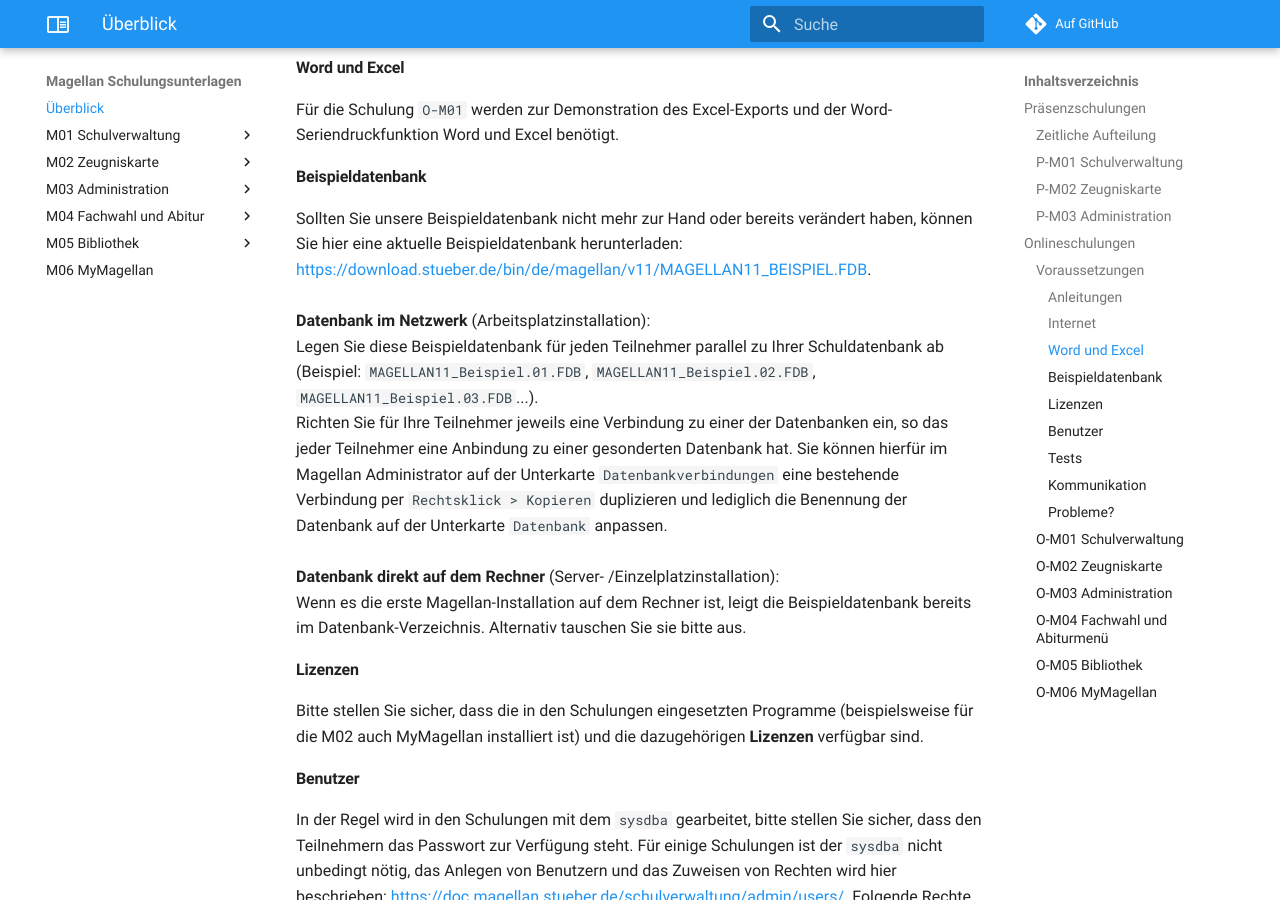
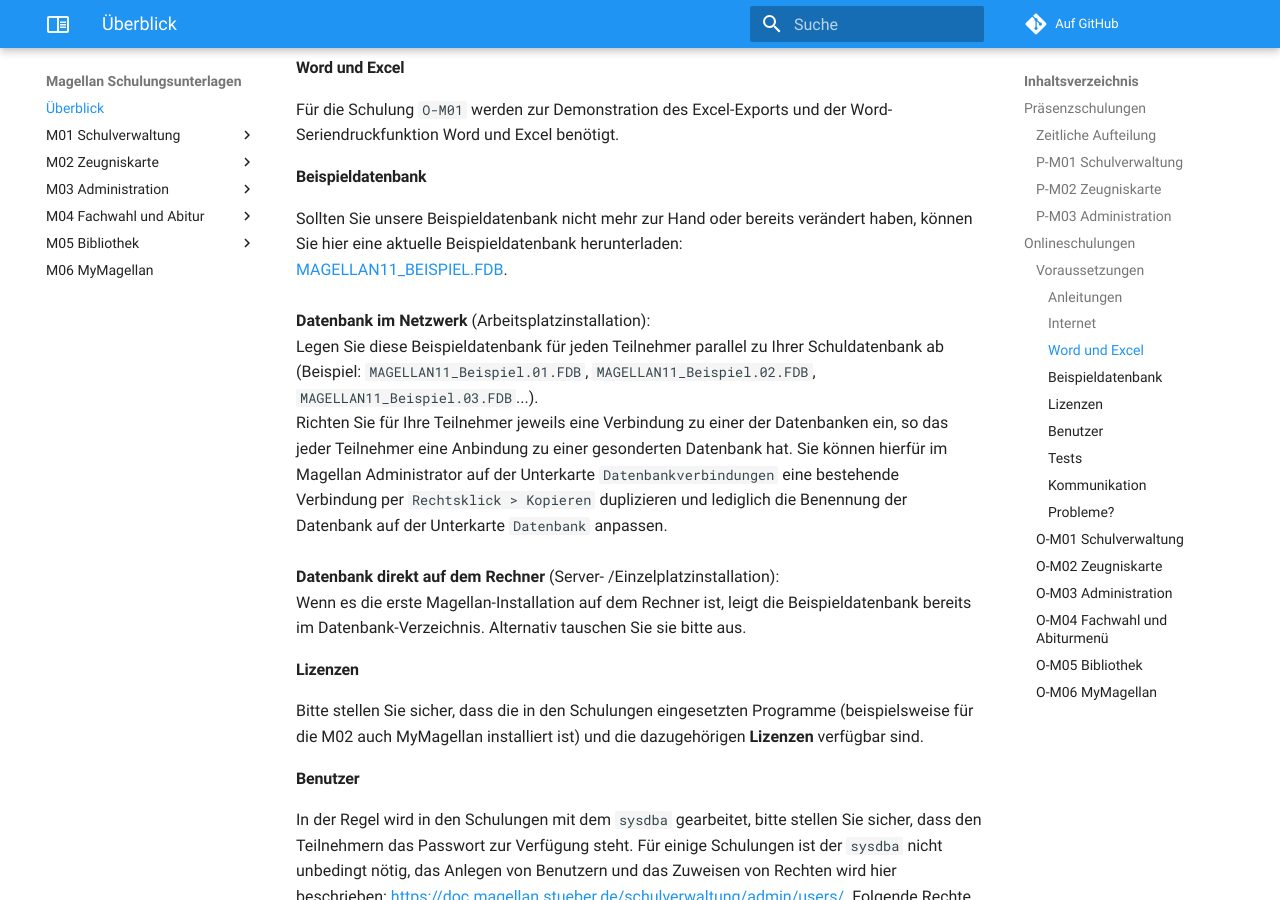
Before and after one commit to stuebersystems/doc.magellan-schulungen.de, an MkDocs documentation site: the page built from docs/index.md, in a window 1280 px wide and 900 px high, scrolled down 3337 px. Built offline with MkDocs 1.6.1 and Material for MkDocs 9.7.7, drawn with Linux system fonts in a browser that asks for light colours; comment, search, counter and statistics services are not loaded; part of the change alters nothing that is shown.

Commit message:
no message

```diff
--- a/docs/index.md
+++ b/docs/index.md
@@ -90,7 +90,7 @@ Für die Schulung `O-M01` werden zur Demonstration des Excel-Exports und der Wor
 
 #### Beispieldatenbank
 
-Sollten Sie unsere Beispieldatenbank nicht mehr zur Hand oder bereits verändert haben, können Sie hier eine aktuelle Beispieldatenbank herunterladen:<br/>[https://download.stueber.de/bin/de/magellan/v11/MAGELLAN11_BEISPIEL.FDB](https://download.stueber.de/bin/de/magellan/v11/MAGELLAN11_BEISPIEL.FDB).<br/><br/>**Datenbank im Netzwerk** (Arbeitsplatzinstallation): <br/> Legen Sie diese Beispieldatenbank für jeden Teilnehmer parallel zu Ihrer Schuldatenbank ab (Beispiel: `MAGELLAN11_Beispiel.01.FDB`, `MAGELLAN11_Beispiel.02.FDB`, `MAGELLAN11_Beispiel.03.FDB`...).<br/>Richten Sie für Ihre Teilnehmer jeweils eine Verbindung zu einer der Datenbanken ein, so das jeder Teilnehmer eine Anbindung zu einer gesonderten Datenbank hat. Sie können hierfür im Magellan Administrator auf der Unterkarte `Datenbankverbindungen` eine bestehende Verbindung per `Rechtsklick > Kopieren` duplizieren und lediglich die Benennung der Datenbank auf der Unterkarte `Datenbank` anpassen.<br/><br/>**Datenbank direkt auf dem Rechner** (Server- /Einzelplatzinstallation): <br/>Wenn es die erste Magellan-Installation auf dem Rechner ist, leigt die Beispieldatenbank bereits im Datenbank-Verzeichnis. Alternativ tauschen Sie sie bitte aus.
+Sollten Sie unsere Beispieldatenbank nicht mehr zur Hand oder bereits verändert haben, können Sie hier eine aktuelle Beispieldatenbank herunterladen:<br/>[MAGELLAN11_BEISPIEL.FDB](https://download.stueber.de/bin/de/magellan/v11/MAGELLAN11_BEISPIEL.FDB).<br/><br/>**Datenbank im Netzwerk** (Arbeitsplatzinstallation): <br/> Legen Sie diese Beispieldatenbank für jeden Teilnehmer parallel zu Ihrer Schuldatenbank ab (Beispiel: `MAGELLAN11_Beispiel.01.FDB`, `MAGELLAN11_Beispiel.02.FDB`, `MAGELLAN11_Beispiel.03.FDB`...).<br/>Richten Sie für Ihre Teilnehmer jeweils eine Verbindung zu einer der Datenbanken ein, so das jeder Teilnehmer eine Anbindung zu einer gesonderten Datenbank hat. Sie können hierfür im Magellan Administrator auf der Unterkarte `Datenbankverbindungen` eine bestehende Verbindung per `Rechtsklick > Kopieren` duplizieren und lediglich die Benennung der Datenbank auf der Unterkarte `Datenbank` anpassen.<br/><br/>**Datenbank direkt auf dem Rechner** (Server- /Einzelplatzinstallation): <br/>Wenn es die erste Magellan-Installation auf dem Rechner ist, leigt die Beispieldatenbank bereits im Datenbank-Verzeichnis. Alternativ tauschen Sie sie bitte aus.
 
 #### Lizenzen
 
```
